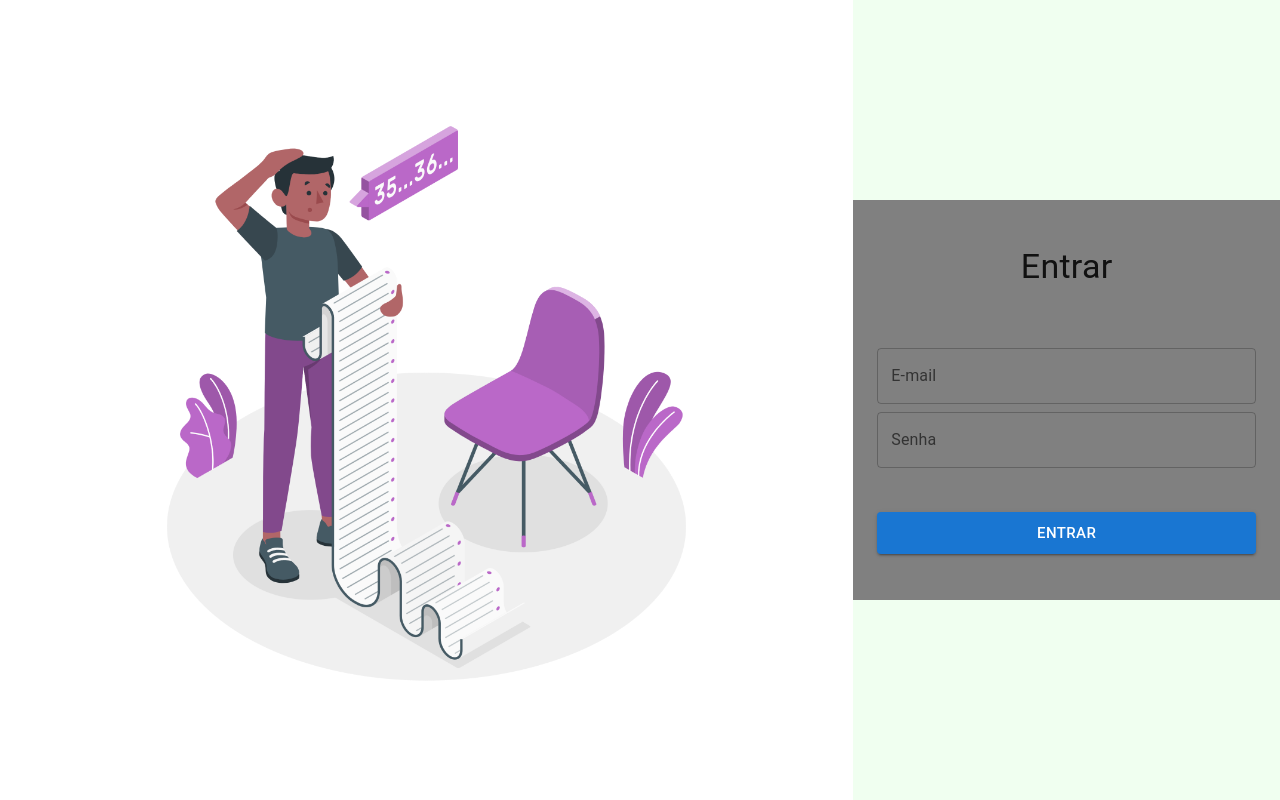
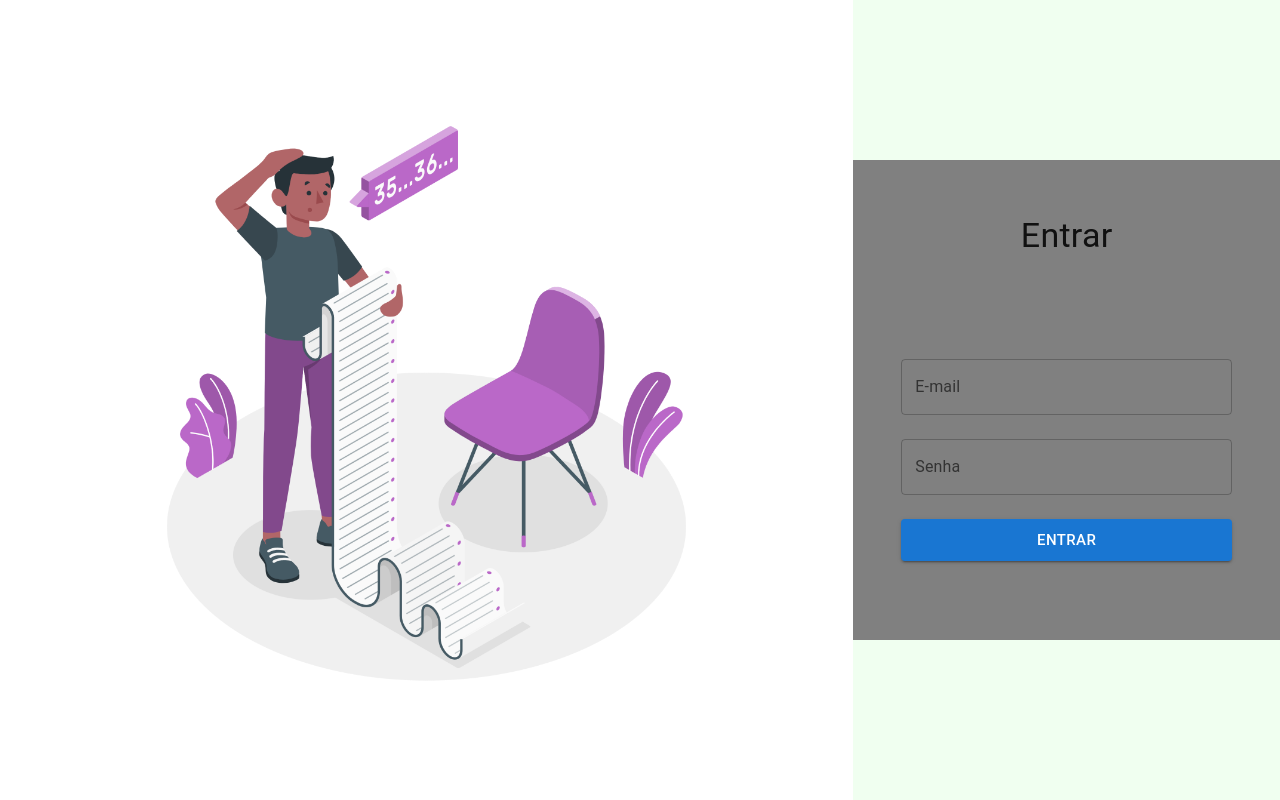
Before and after one commit to Gabileichtweis/atividade-conclusao-modulo-5, a React (Create React App) app: page / in a window 1280 px wide. Built offline with nearby package versions, Linux system fonts and the light colour scheme.

Commit message:
componente form

```diff
--- a/src/componentes/Form/Index.tsx
+++ b/src/componentes/Form/Index.tsx
@@ -0,0 +1,51 @@
+import { Box, TextField, Button } from '@mui/material';
+import Recat from 'react';
+
+interface FormProps {
+  tipo: 'login' | 'cadastro';
+}
+
+const Form: Recat.FC<FormProps> = ({ tipo }) => {
+  return (
+    <Box component={'form'} padding={3}>
+      <TextField
+        id="email"
+        label={'E-mail'}
+        variant="outlined"
+        margin="normal"
+        fullWidth
+      />
+
+      <TextField
+        id="passwordt"
+        label={'Senha'}
+        variant="outlined"
+        margin="normal"
+        fullWidth
+      />
+
+      {tipo === 'cadastro' ? (
+        <TextField
+          id="passwordrepeat"
+          label={'Repita sua senha'}
+          variant="outlined"
+          margin="normal"
+          fullWidth
+        />
+      ) : (
+        <></>
+      )}
+      <Button
+        type="submit"
+        variant="contained"
+        size="large"
+        fullWidth
+        sx={{ marginTop: 2 }}
+      >
+        {tipo === 'login' ? 'ENTRAR' : 'CADASTRAR'}
+      </Button>
+    </Box>
+  );
+};
+
+export default Form;
--- a/src/pages/Login.tsx
+++ b/src/pages/Login.tsx
@@ -1,5 +1,6 @@
-import { Box, Button, Grid, TextField, Typography } from '@mui/material';
+import { Grid, Typography } from '@mui/material';
 import React from 'react';
+import Form from '../componentes/Form/Index';
 
 const Login: React.FC = () => {
   return (
@@ -28,7 +29,7 @@ const Login: React.FC = () => {
             <Grid
               item
               xs={12}
-              height={'50%'}
+              height={'60%'}
               bgcolor={'gray'}
               display={'flex'}
               flexDirection={'column'}
@@ -38,24 +39,7 @@ const Login: React.FC = () => {
               <Typography variant="h4" textAlign={'center'}>
                 Entrar
               </Typography>
-              <Box component={'form'} textAlign={'center'}>
-                <TextField
-                  id="email"
-                  label={'E-mail'}
-                  variant="outlined"
-                  margin="normal"
-                  fullWidth
-                />
-                <TextField
-                  id="password"
-                  label={'Senha'}
-                  variant="outlined"
-                  fullWidth
-                />
-              </Box>
-              <Button variant="contained" size="large">
-                Entrar
-              </Button>
+              <Form tipo="login" />
             </Grid>
           </Grid>
         </Grid>
```
